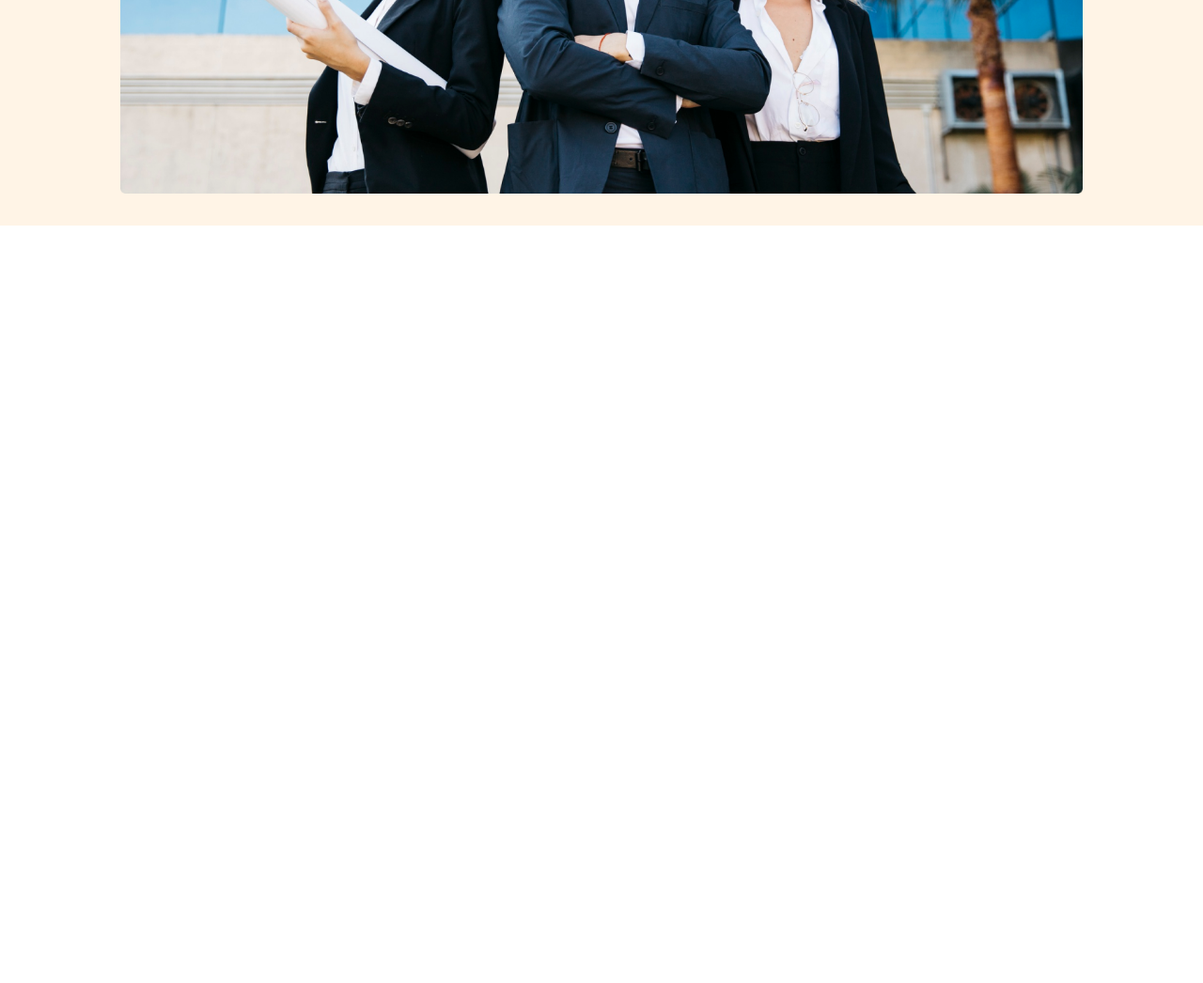
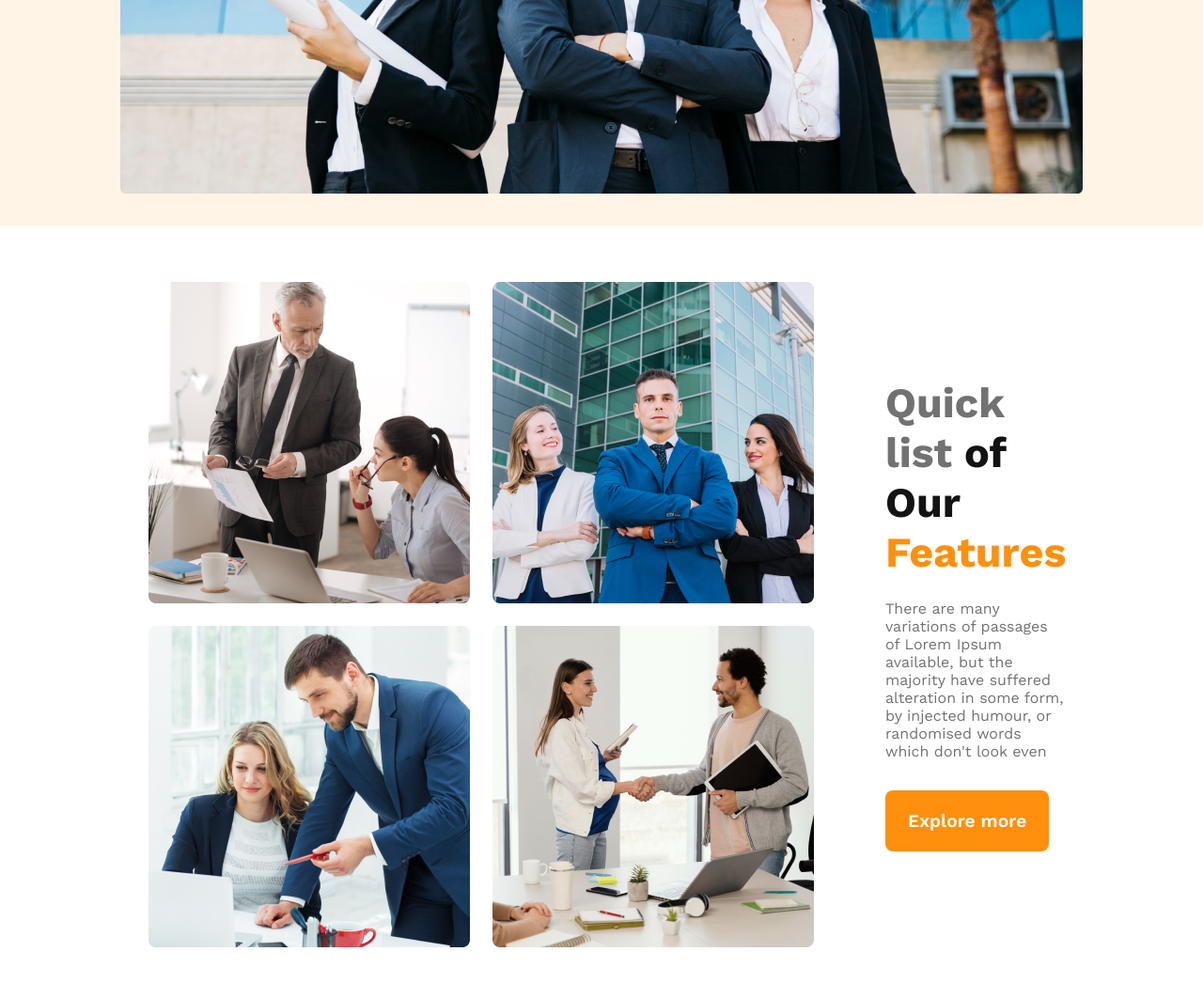
Before and after one commit to Jamesrenteri/g3-architects, a plain HTML site: page index.html in a window 1280 px wide. Shown: the part 810-1856 px from the top of the page at 94% size. Before the commit the page ends 1110 px from the top, so only its background shows below. Drawn offline with nearby package versions, Linux system fonts and the light colour scheme.

Commit message:
teams added

```diff
--- a/index.html
+++ b/index.html
@@ -47,7 +47,29 @@
     <!-- header area end -->
 
     <!-- main area start -->
-    <main></main>
+    <main class="container">
+      <!-- teams section -->
+      <section class="teams-container">
+        <div class="teams-img">
+          <img src="./images/team1.png" alt="">
+          <img src="./images/team2.png" alt="">
+          <img src="./images/team3.png" alt="">
+          <img src="./images/team4.png" alt="">
+        </div>
+        <!-- teams -->
+        <div class="teams-content">
+          <!--  -->
+          <h3 class="title"><span class="quick-list">Quick list</span> of Our<span class="text-features"><br>Features</span></h3>
+          <p class="description">There are many variations of passages of Lorem Ipsum available, but the majority have suffered alteration in some form, by injected humour, or randomised words which don't look even</p>
+          <button class="btn-primary">Explore more</button>
+        </div>
+      </section>
+
+      <!-- featured section -->
+      <section class="container featured-container">
+
+      </section>
+    </main>
     <!-- main area end -->
 
     <!-- footer area start -->
--- a/styles/style.css
+++ b/styles/style.css
@@ -22,7 +22,6 @@
 
 .title {
   color: var(--title-primary-color);
-  text-align: center;
   font-family: Work Sans;
   font-size: 2.8rem;
   font-style: normal;
@@ -31,7 +30,6 @@
 
 .description {
   color: var(--description-primary-color);
-  text-align: center;
   font-size: 1rem;
   font-style: normal;
   font-weight: 400;
@@ -96,3 +94,30 @@ nav ul li {
   max-width: 100%;
   padding-bottom: 30px;
 }
+
+/* team section */
+.teams-container{
+  display: flex;
+  gap: 76px;
+  align-items: center;
+  padding: 0 30px;
+  margin-bottom: 100px;
+}
+
+.teams-img{
+  display: grid;
+  grid-template-columns: repeat(2,1fr);
+  gap: 24px;
+}
+
+.quick-list{
+  color:#727272 ;
+}
+.text-features{
+  color: #ff900e;
+}
+
+.teams-content .description{
+  padding-top: 24px;
+  padding-bottom: 32px
+}
```
